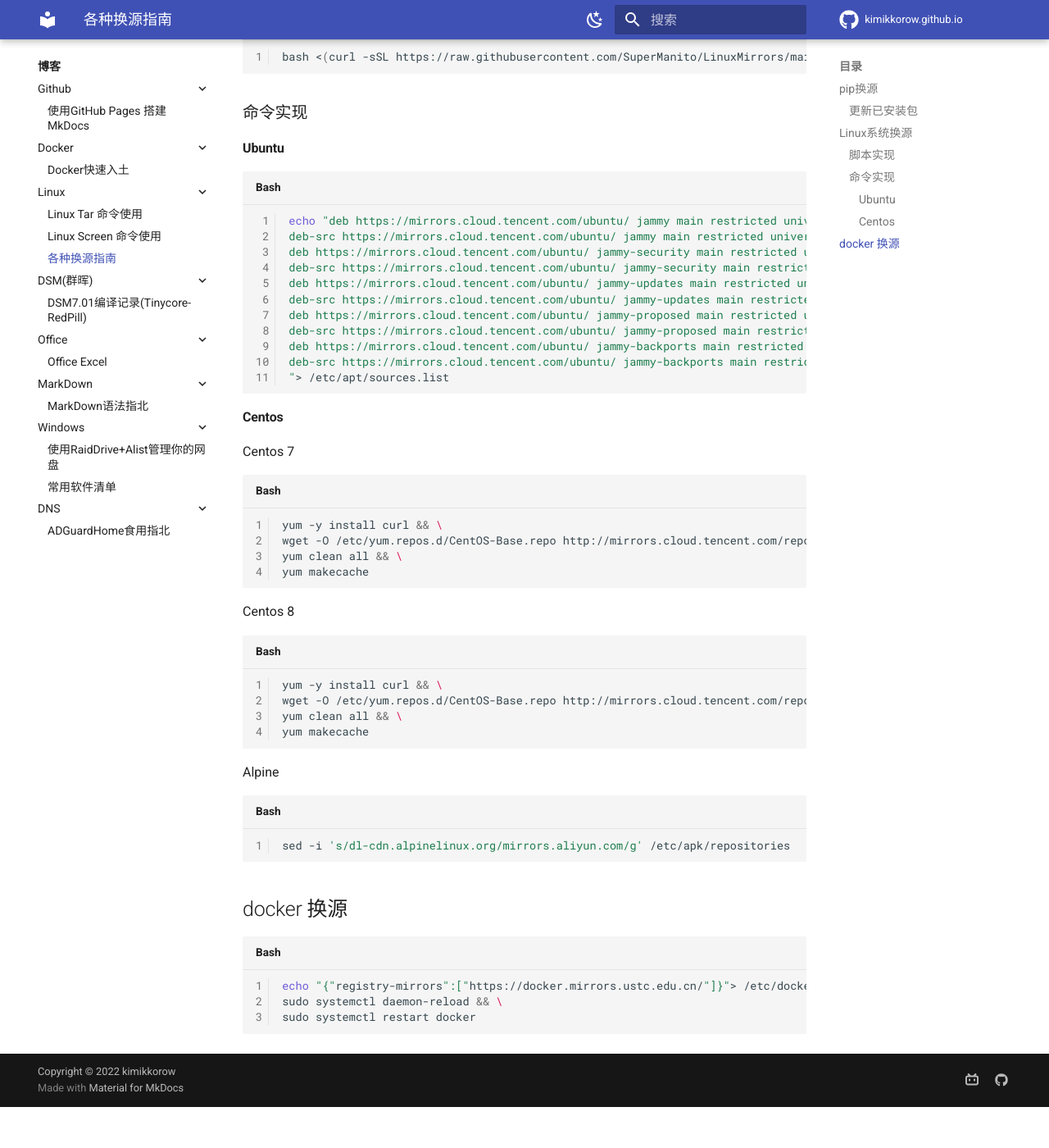
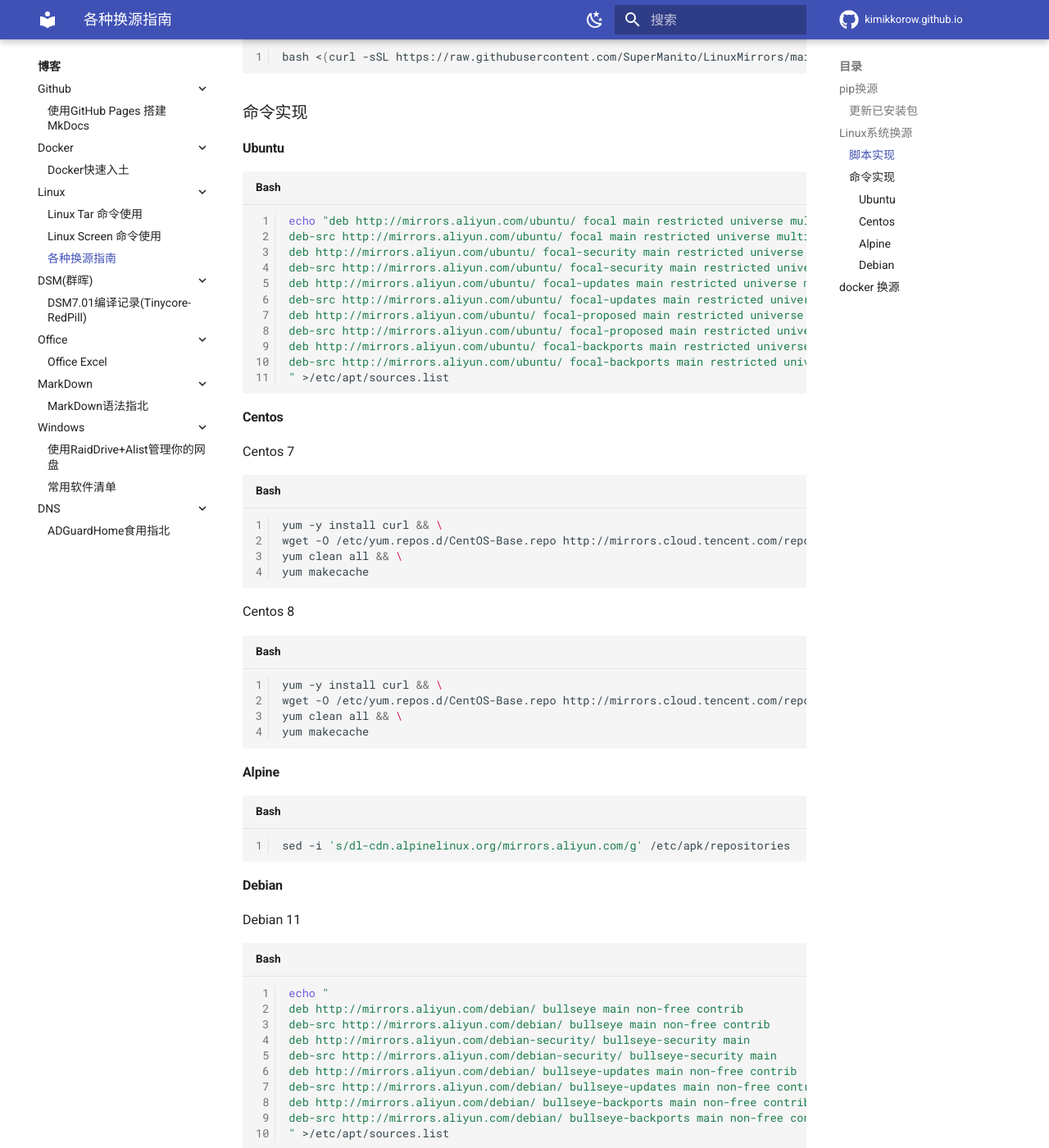
Before and after one commit to kimikkorow/kimikkorow.github.io, an MkDocs documentation site: the page built from docs/blog/各种换源指南.md, in a window 1280 px wide and 1400 px high, scrolled down 1286 px. Shown: the whole window at 82% size. Built offline with MkDocs 1.6.1 and Material for MkDocs 9.7.7, drawn with Linux system fonts in a browser that asks for light colours; comment, search, counter and statistics services are not loaded; before the commit the page ends 2636 px from its top, so only the background shows below that.

Commit message:
Update 各种换源指南.md

````diff
--- a/docs/blog/各种换源指南.md
+++ b/docs/blog/各种换源指南.md
@@ -51,17 +51,17 @@ bash <(curl -sSL https://raw.githubusercontent.com/SuperManito/LinuxMirrors/main
 #### Ubuntu
 
 ```bash
-echo "deb https://mirrors.cloud.tencent.com/ubuntu/ jammy main restricted universe multiverse
-deb-src https://mirrors.cloud.tencent.com/ubuntu/ jammy main restricted universe multiverse
-deb https://mirrors.cloud.tencent.com/ubuntu/ jammy-security main restricted universe multiverse
-deb-src https://mirrors.cloud.tencent.com/ubuntu/ jammy-security main restricted universe multiverse
-deb https://mirrors.cloud.tencent.com/ubuntu/ jammy-updates main restricted universe multiverse
-deb-src https://mirrors.cloud.tencent.com/ubuntu/ jammy-updates main restricted universe multiverse
-deb https://mirrors.cloud.tencent.com/ubuntu/ jammy-proposed main restricted universe multiverse
-deb-src https://mirrors.cloud.tencent.com/ubuntu/ jammy-proposed main restricted universe multiverse
-deb https://mirrors.cloud.tencent.com/ubuntu/ jammy-backports main restricted universe multiverse
-deb-src https://mirrors.cloud.tencent.com/ubuntu/ jammy-backports main restricted universe multiverse
-"> /etc/apt/sources.list
+echo "deb http://mirrors.aliyun.com/ubuntu/ focal main restricted universe multiverse
+deb-src http://mirrors.aliyun.com/ubuntu/ focal main restricted universe multiverse
+deb http://mirrors.aliyun.com/ubuntu/ focal-security main restricted universe multiverse
+deb-src http://mirrors.aliyun.com/ubuntu/ focal-security main restricted universe multiverse
+deb http://mirrors.aliyun.com/ubuntu/ focal-updates main restricted universe multiverse
+deb-src http://mirrors.aliyun.com/ubuntu/ focal-updates main restricted universe multiverse
+deb http://mirrors.aliyun.com/ubuntu/ focal-proposed main restricted universe multiverse
+deb-src http://mirrors.aliyun.com/ubuntu/ focal-proposed main restricted universe multiverse
+deb http://mirrors.aliyun.com/ubuntu/ focal-backports main restricted universe multiverse
+deb-src http://mirrors.aliyun.com/ubuntu/ focal-backports main restricted universe multiverse
+" >/etc/apt/sources.list
 ```
 
 #### Centos
@@ -84,10 +84,27 @@ yum clean all && \
 yum makecache
 ```
 
-Alpine
+#### Alpine
 
 ```bash
 sed -i 's/dl-cdn.alpinelinux.org/mirrors.aliyun.com/g' /etc/apk/repositories
+```
+
+#### Debian
+
+Debian 11
+
+```bash
+echo "
+deb http://mirrors.aliyun.com/debian/ bullseye main non-free contrib
+deb-src http://mirrors.aliyun.com/debian/ bullseye main non-free contrib
+deb http://mirrors.aliyun.com/debian-security/ bullseye-security main
+deb-src http://mirrors.aliyun.com/debian-security/ bullseye-security main
+deb http://mirrors.aliyun.com/debian/ bullseye-updates main non-free contrib
+deb-src http://mirrors.aliyun.com/debian/ bullseye-updates main non-free contrib
+deb http://mirrors.aliyun.com/debian/ bullseye-backports main non-free contrib
+deb-src http://mirrors.aliyun.com/debian/ bullseye-backports main non-free contrib
+" >/etc/apt/sources.list
 ```
 
 ## docker 换源
````
